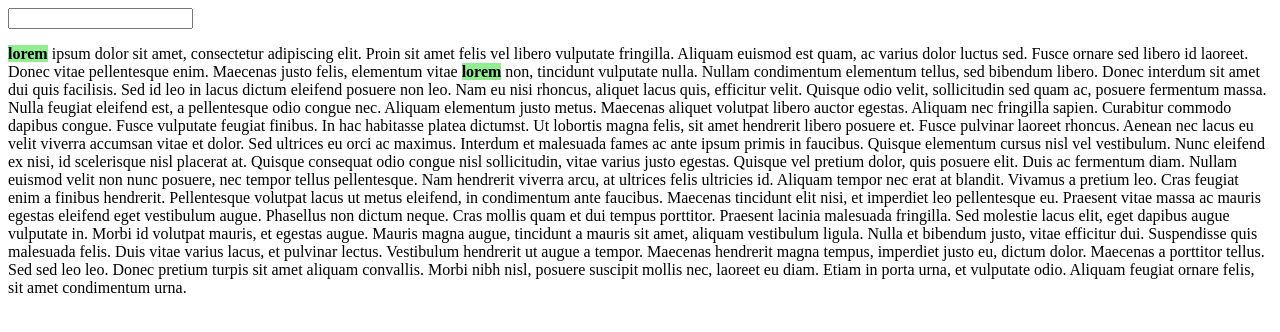
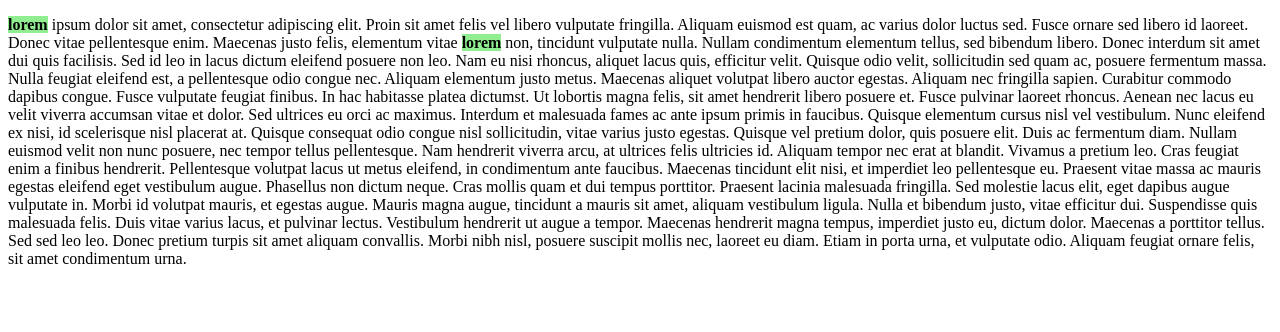
Before and after one commit to zr87/Angular-course-examples, an Angular app in the folder day4/pipes-demo/: page / in a window 1280 px wide. Shown: the top 332 px of the page. Built offline with nearby package versions, Linux system fonts and the light colour scheme.

Commit message:
delete input

```diff
--- a/day4/pipes-demo/src/app/app.component.ts
+++ b/day4/pipes-demo/src/app/app.component.ts
@@ -49,8 +49,6 @@ import {Component} from '@angular/core';
 
         </div>-->
 
-        <input type="text" #textInput >
-
         <p [innerHTML]="paragraph | highlight: 'lorem' : 'b': 'lightgreen'"></p>
 
     `,
```
